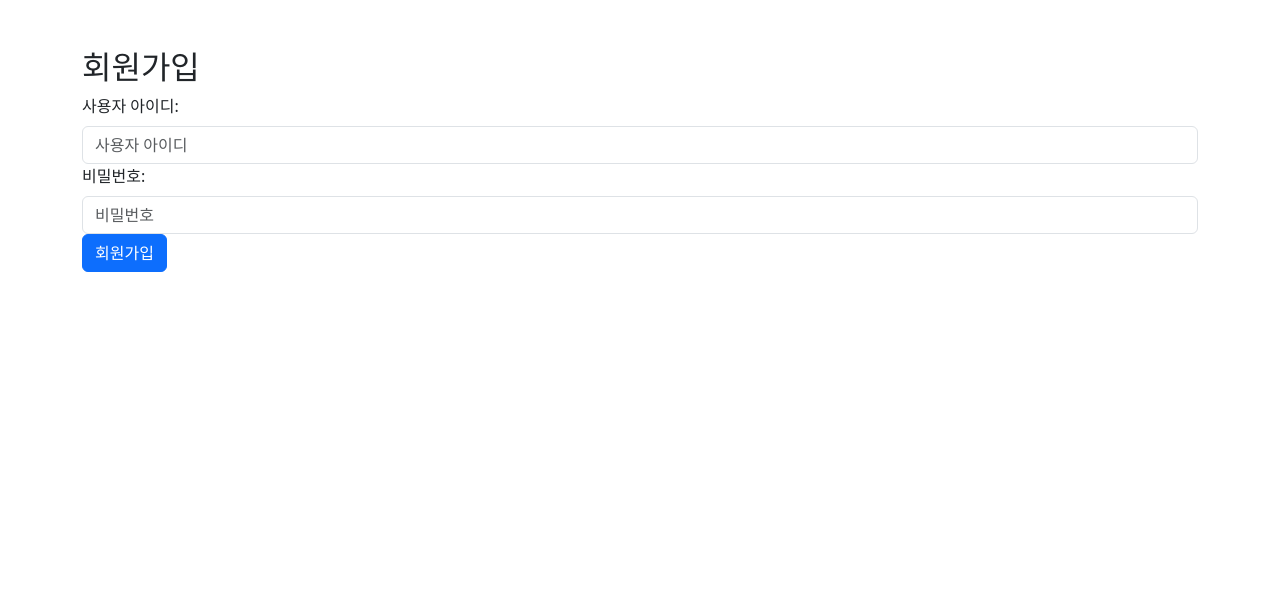
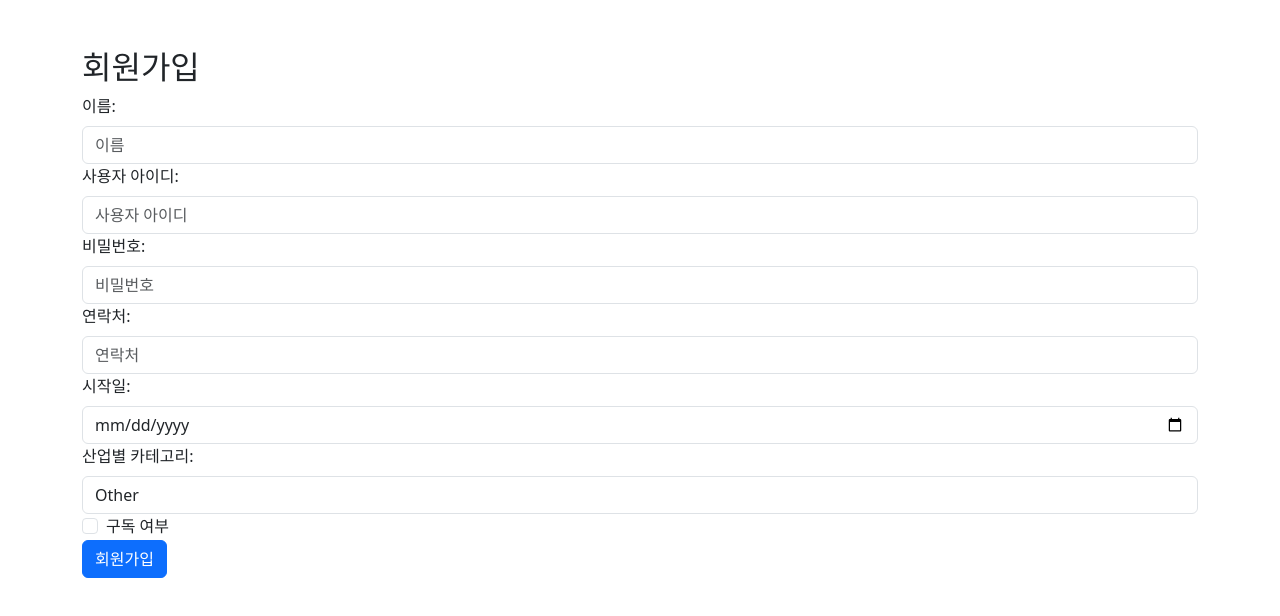
Before and after one commit to SSGraeG/ssgeco_frontend_admin, a React (Create React App) app: page /signup in a window 1280 px wide. Shown: the top 616 px of the page. Built offline with nearby package versions, Linux system fonts and the light colour scheme.

Commit message:
회원가입 페이지 UI변경

```diff
--- a/src/pages/LoginPage.js
+++ b/src/pages/LoginPage.js
@@ -1,3 +1,5 @@
+// LoginPage.js
+
 import React, { useState } from 'react';
 import { Form, Button } from 'react-bootstrap';
 import axios from 'axios';
--- a/src/pages/SignupPage.js
+++ b/src/pages/SignupPage.js
@@ -1,21 +1,44 @@
-// SignupPage.js
 import React, { useState } from 'react';
 import { Form, Button } from 'react-bootstrap';
 import axios from 'axios';
 import { useNavigate } from 'react-router-dom';
 
 const SignupPage = () => {
+  const [username, setUsername] = useState('');
   const [userId, setUserId] = useState('');
   const [userPwd, setUserPwd] = useState('');
+  const [contactNumber, setContactNumber] = useState('');
+  const [startDate, setStartDate] = useState('');
+  const [industryCategory, setIndustryCategory] = useState('Other');
+  const [isSubscribed, setIsSubscribed] = useState(false);
+  const [expirationDate, setExpirationDate] = useState('');
   const navigate = useNavigate();
+
+  const handleStartDateChange = (e) => {
+    const enteredStartDate = e.target.value;
+    setStartDate(enteredStartDate);
+
+    // Automatically calculate expiration date: 1 year later
+    const dateObject = new Date(enteredStartDate);
+    dateObject.setFullYear(dateObject.getFullYear() + 1);
+
+    // Format the date to be sent to the server
+    const formattedExpirationDate = dateObject.toISOString().split('T')[0];
+    setExpirationDate(formattedExpirationDate);
+  };
 
   const handleSignup = async () => {
     try {
-      if (userId && userPwd) {
+      if (username && userId && userPwd && contactNumber && startDate) {
         const response = await axios.post('http://localhost:5000/login/signup', {
           userId: userId,
           userPwd: userPwd,
-                });
+          name: username,
+          phone: contactNumber,
+          start_date: startDate,
+          industryCategory: industryCategory,
+          isSubscribed: isSubscribed,
+        });
 
         const token = response.data.token;
         alert('회원가입이 완료되었습니다.');
@@ -25,7 +48,7 @@ const SignupPage = () => {
 
         navigate('/');
       } else {
-        alert('사용자 이름과 비밀번호를 모두 입력하세요');
+        alert('모든 필드를 입력하세요');
       }
     } catch (error) {
       console.error('회원가입 실패', error);
@@ -37,6 +60,11 @@ const SignupPage = () => {
     <div className="container mt-5">
       <h2>회원가입</h2>
       <Form>
+        <Form.Group controlId="formUsername">
+          <Form.Label>이름:</Form.Label>
+          <Form.Control type="text" placeholder="이름" value={username} onChange={(e) => setUsername(e.target.value)} />
+        </Form.Group>
+
         <Form.Group controlId="formUserId">
           <Form.Label>사용자 아이디:</Form.Label>
           <Form.Control type="text" placeholder="사용자 아이디" value={userId} onChange={(e) => setUserId(e.target.value)} />
@@ -45,6 +73,33 @@ const SignupPage = () => {
         <Form.Group controlId="formUserPwd">
           <Form.Label>비밀번호:</Form.Label>
           <Form.Control type="password" placeholder="비밀번호" value={userPwd} onChange={(e) => setUserPwd(e.target.value)} />
+        </Form.Group>
+
+        <Form.Group controlId="formContactNumber">
+          <Form.Label>연락처:</Form.Label>
+          <Form.Control type="text" placeholder="연락처" value={contactNumber} onChange={(e) => setContactNumber(e.target.value)} />
+        </Form.Group>
+
+        <Form.Group controlId="formStartDate">
+          <Form.Label>시작일:</Form.Label>
+          <Form.Control type="date" value={startDate} onChange={handleStartDateChange} />
+        </Form.Group>
+
+        <Form.Group controlId="formIndustryCategory">
+          <Form.Label>산업별 카테고리:</Form.Label>
+          <Form.Control
+            as="select"
+            value={industryCategory}
+            onChange={(e) => setIndustryCategory(e.target.value)}
+          >
+            <option value="Other">Other</option>
+            <option value="Delivery">Delivery</option>
+            <option value="ECumus">ECumus</option>
+          </Form.Control>
+        </Form.Group>
+
+        <Form.Group controlId="formIsSubscribed">
+          <Form.Check type="checkbox" label="구독 여부" checked={isSubscribed} onChange={(e) => setIsSubscribed(e.target.checked)} />
         </Form.Group>
 
         <Button variant="primary" onClick={handleSignup}>
```
